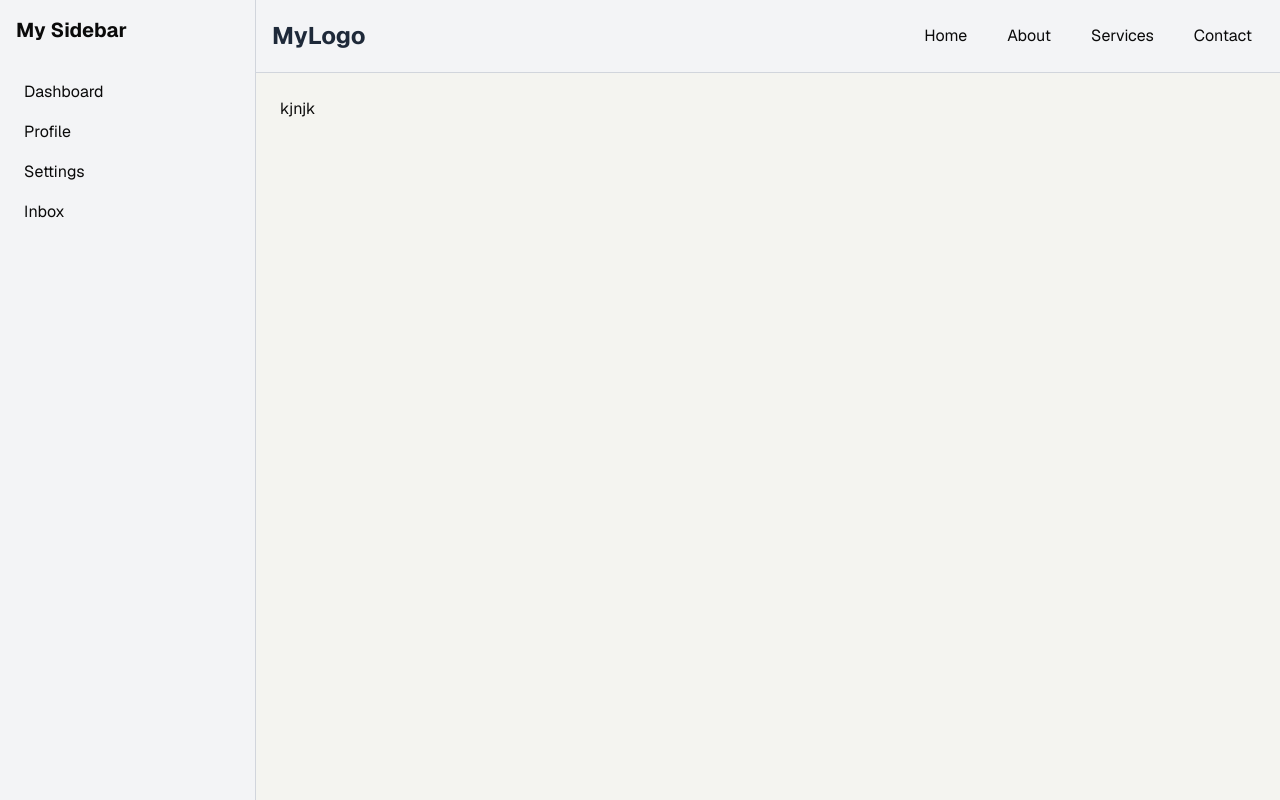
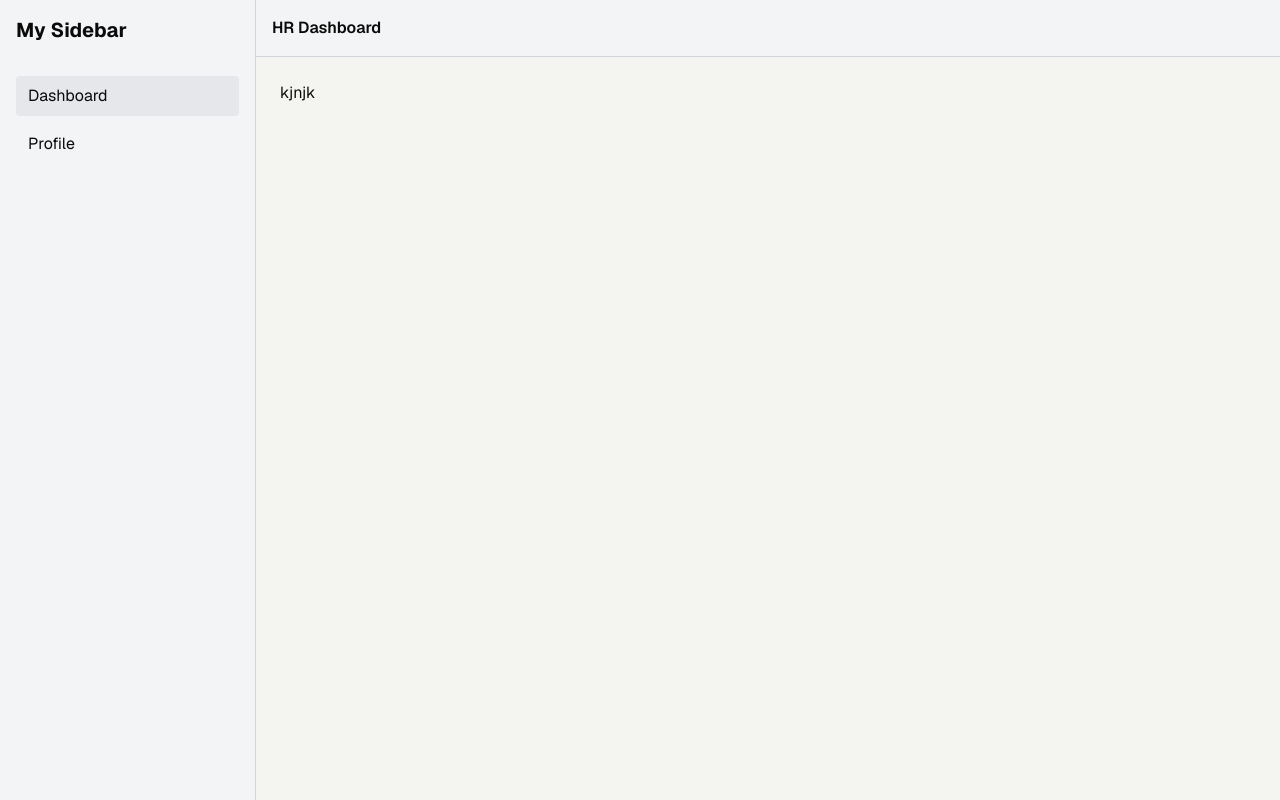
Before and after one commit to SiddiquiSaab04/Hr-Dashboard-Frontend, a Next.js app: page /pages/home in a window 1280 px wide. Built offline with nearby package versions, Linux system fonts and the light colour scheme.

Commit message:
menu list

```diff
--- a/app/components/menus/Menubar.tsx
+++ b/app/components/menus/Menubar.tsx
@@ -1,6 +1,9 @@
+"use client";
 import Link from "next/link";
-
+import { Menulist } from "./menu-list/Menulist";
+import { usePathname } from "next/navigation";
 export default function Menubar() {
+  const pathname = usePathname();
   return (
 
       <div
@@ -8,30 +11,17 @@ export default function Menubar() {
       >
         <div className="p-4 font-bold text-xl">My Sidebar</div>
         <nav className="flex flex-col gap-2 p-4">
-          <Link
-            href="#"
-            className="px-2 py-1 rounded hover:bg-gray-200 dark:hover:bg-gray-800"
-          >
-            Dashboard
-          </Link>
-          <Link
-            href="#"
-            className="px-2 py-1 rounded hover:bg-gray-200 dark:hover:bg-gray-800"
-          >
-            Profile
-          </Link>
-          <Link
-            href="#"
-            className="px-2 py-1 rounded hover:bg-gray-200 dark:hover:bg-gray-800"
-          >
-            Settings
-          </Link>
-          <Link
-            href="#"
-            className="px-2 py-1 rounded hover:bg-gray-200 dark:hover:bg-gray-800"
-          >
-            Inbox
-          </Link>
+         {
+          Menulist.map((menu)=>(
+            <Link
+              key={menu.url}
+              href={menu.url}
+              className={`${pathname === menu.url ? "bg-gray-200 dark:bg-gray-800" : "hover:bg-gray-200 dark:hover:bg-gray-800"} px-3 py-2 rounded`}
+            >
+              {menu.name}
+            </Link>
+          ))
+         }
         </nav>
       </div>
 
--- a/app/components/menus/Navbar.tsx
+++ b/app/components/menus/Navbar.tsx
@@ -1,45 +1,11 @@
 import Link from "next/link";
+import { Heading } from "../headings/Heading";
 
 export default function Navbar() {
   return (
     <header className="w-full top-0 left-0 right-0 z-30 bg-gray-100 dark:bg-gray-900 border-b border-gray-300 dark:border-gray-700">
       <div className=" mx-auto flex items-center justify-between p-4">
-        {/* Logo */}
-        <Link
-          href="/"
-          className="text-2xl font-bold text-gray-800 dark:text-gray-100"
-        >
-          MyLogo
-        </Link>
-
-        {/* Desktop Links */}
-        <nav className="hidden md:flex gap-4">
-          <Link
-            href="#"
-            className="px-3 py-2 rounded hover:bg-gray-200 dark:hover:bg-gray-800"
-          >
-            Home
-          </Link>
-          <Link
-            href="#"
-            className="px-3 py-2 rounded hover:bg-gray-200 dark:hover:bg-gray-800"
-          >
-            About
-          </Link>
-          <Link
-            href="#"
-            className="px-3 py-2 rounded hover:bg-gray-200 dark:hover:bg-gray-800"
-          >
-            Services
-          </Link>
-          <Link
-            href="#"
-            className="px-3 py-2 rounded hover:bg-gray-200 dark:hover:bg-gray-800"
-          >
-            Contact
-          </Link>
-        </nav>
-
+       <Heading headingStyleClass="font-semibold"  heading="HR Dashboard" />
       </div>
 
 
--- /dev/null
+++ b/app/components/menus/menu-list/Menulist.tsx
@@ -0,0 +1,11 @@
+
+export const Menulist = [
+    {
+        name: "Dashboard",
+        url: "/pages/home"
+    },
+    {
+        name: "Profile",
+        url: "/profile"
+    }
+]
```
